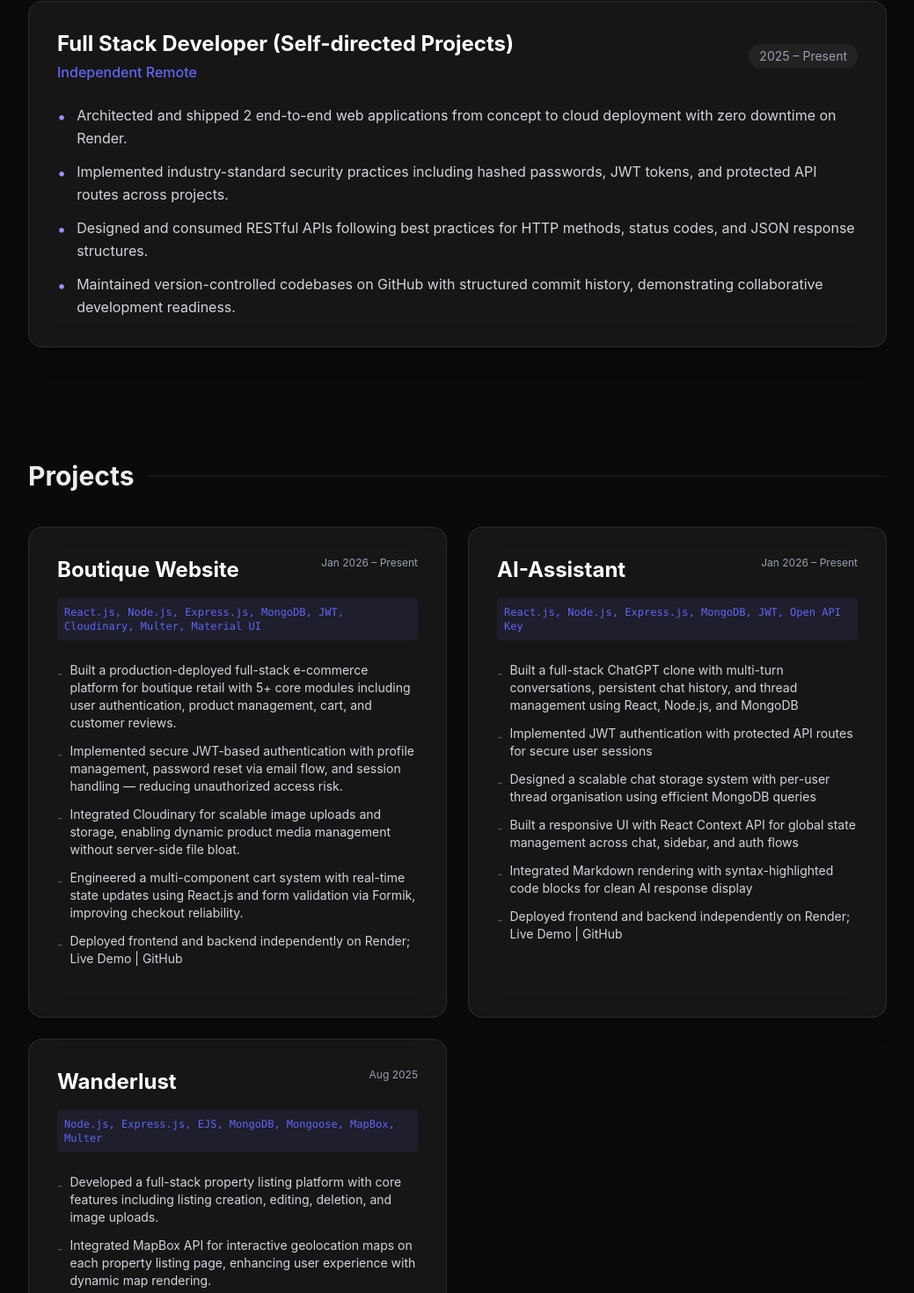
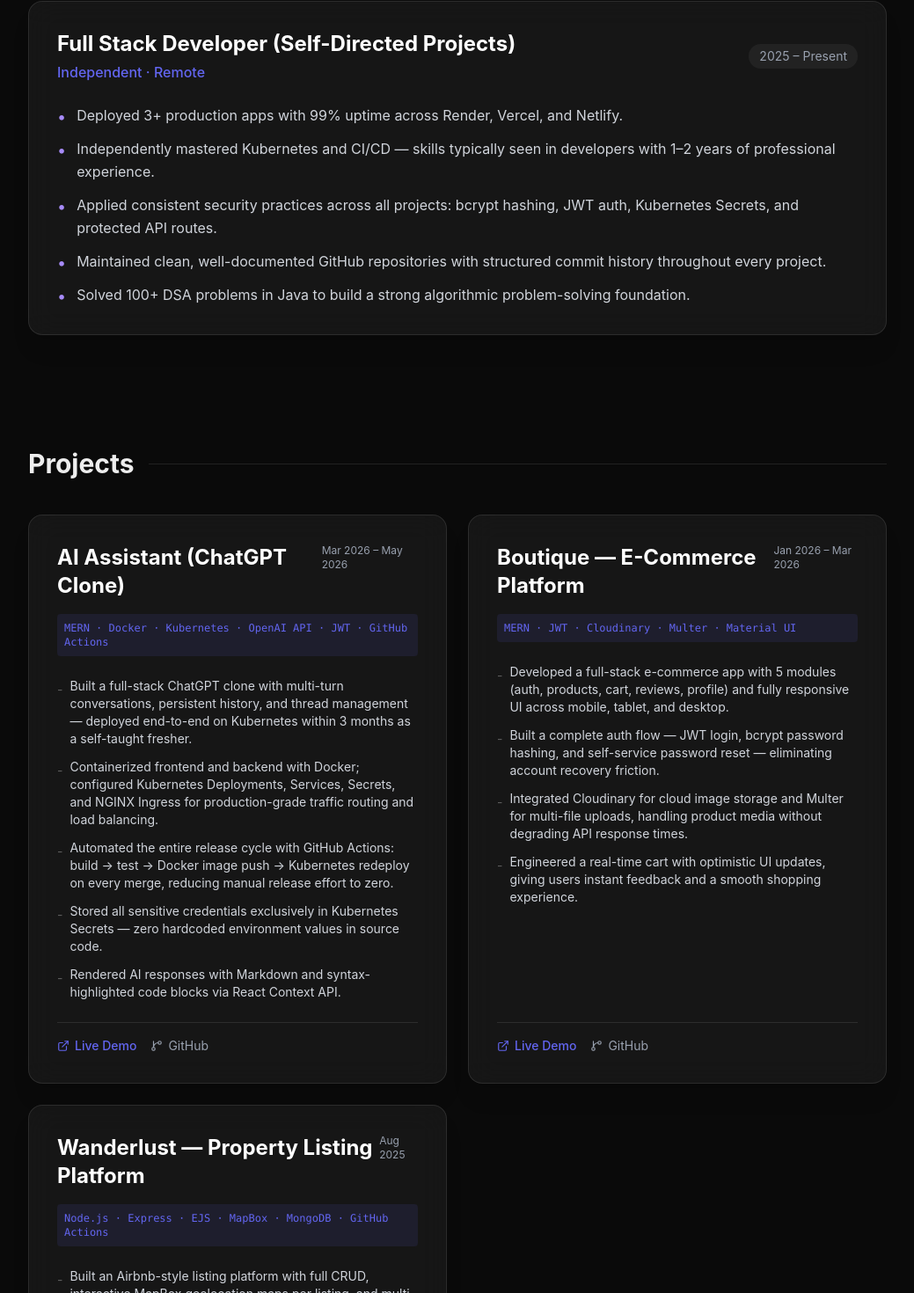
Before and after one commit to Harkit07/Portfolio, a React (Vite) app: page / in a window 1280 px wide. Shown: the part 891-2361 px from the top of the page at 88% size, without its empty margins (120-1159 px from the left). Built offline with nearby package versions, Linux system fonts and the light colour scheme.

Commit message:
update resume and data.js

```diff
--- a/src/App.jsx
+++ b/src/App.jsx
@@ -177,6 +177,28 @@ function App() {
                       </li>
                     ))}
                   </ul>
+                  <div className="flex gap-4 mt-auto pt-4 border-t border-white/10">
+                    {project.liveUrl && (
+                      <a
+                        href={project.liveUrl}
+                        target="_blank"
+                        rel="noopener noreferrer"
+                        className="flex items-center gap-1.5 text-sm text-primary hover:text-white transition-colors font-medium"
+                      >
+                        <ExternalLink size={14} /> Live Demo
+                      </a>
+                    )}
+                    {project.githubUrl && (
+                      <a
+                        href={project.githubUrl}
+                        target="_blank"
+                        rel="noopener noreferrer"
+                        className="flex items-center gap-1.5 text-sm text-gray-400 hover:text-white transition-colors"
+                      >
+                        <GitBranch size={14} /> GitHub
+                      </a>
+                    )}
+                  </div>
                 </div>
               ))}
             </div>
--- a/src/data.js
+++ b/src/data.js
@@ -3,34 +3,27 @@ export const resumeData = {
     name: "Harkit Singh",
     title: "Full Stack (MERN) Developer",
     summary:
-      "Motivated Full Stack (MERN) Developer with hands-on experience designing and deploying production-ready web applications. Proficient in React.js, Node.js, Express.js, and MongoDB with practical knowledge of REST API development, JWT authentication, cloud media storage, and responsive UI design. Seeking a software engineering role to build scalable, user-centric products at a high-impact technology company.",
+      "MERN Stack Developer who independently built and deployed a Kubernetes-orchestrated ChatGPT clone and two production-grade platforms — an e-commerce store and an Airbnb-style listing app — all from scratch. Hands-on with Docker, GitHub Actions CI/CD, and NGINX Ingress, going well beyond typical fresher scope. Looking to bring full-stack and DevOps skills to a team shipping real products.",
     location: "Rajasthan, India",
     email: "harkitsinghsran9584@gmail.com",
     phone: "+91-8890436710",
     links: [
       { name: "GitHub", url: "https://github.com/Harkit07" },
-      {
-        name: "Boutique App",
-        url: "https://boutiquefrontend-ymww.onrender.com/",
-      },
-      {
-        name: "Wanderlust",
-        url: "https://wanderlust-jade-sigma.vercel.app/listings",
-      },
-      { name: "AI-Assistant", url: "https://ai-assistant-nsg8.onrender.com/" },
+      { name: "Portfolio", url: "https://portfolio-8zov.onrender.com" },
+      { name: "LinkedIn", url: "https://www.linkedin.com/in/harkit-singh/" },
     ],
   },
   skills: [
     {
       category: "Languages",
-      items: ["JavaScript (ES6+)", "HTML5", "CSS3", "SQL"],
+      items: ["JavaScript (ES6+)", "HTML5", "CSS3", "SQL", "Java (DSA)"],
     },
     {
       category: "Frontend",
       items: [
         "React.js",
+        "Tailwind CSS",
         "Bootstrap",
-        "Tailwind CSS",
         "Material UI",
         "Formik",
         "EJS",
@@ -38,92 +31,123 @@ export const resumeData = {
     },
     {
       category: "Backend",
-      items: ["Node.js", "Express.js", "REST API Design", "JWT Authentication"],
-    },
-    { category: "Databases", items: ["MongoDB", "Mongoose ODM", "SQL"] },
-    {
-      category: "Cloud & DevOps",
-      items: ["Cloudinary", "Render", "Git", "GitHub", "OpenAI API"],
+      items: [
+        "Node.js",
+        "Express.js",
+        "REST API Design",
+        "JWT Authentication",
+        "bcrypt",
+        "Multer",
+      ],
     },
     {
-      category: "Tools",
-      items: ["VS Code", "Postman", "Terminal", "MapBox API", "Multer"],
+      category: "Databases",
+      items: ["MongoDB", "Mongoose ODM", "SQL"],
+    },
+    {
+      category: "DevOps & CI/CD",
+      items: [
+        "Docker",
+        "Kubernetes",
+        "NGINX Ingress",
+        "GitHub Actions",
+        "CI/CD Pipelines",
+      ],
+    },
+    {
+      category: "Cloud & Deployment",
+      items: [
+        "Render",
+        "Vercel",
+        "Netlify",
+        "Cloudinary",
+        "OpenAI API",
+        "MapBox API",
+      ],
+    },
+    {
+      category: "Tools & Workflow",
+      items: ["Git", "GitHub", "Postman", "VS Code"],
     },
     {
       category: "Concepts",
       items: [
         "MVC Architecture",
+        "Container Orchestration",
+        "Ingress Routing",
+        "Responsive Design",
         "CRUD Operations",
-        "Responsive Web Design",
         "Session Management",
       ],
     },
   ],
   achievements: [
     {
-      title: "Full Stack Developer (Self-directed Projects)",
-      company: "Independent Remote",
+      title: "Full Stack Developer (Self-Directed Projects)",
+      company: "Independent · Remote",
       dates: "2025 – Present",
       bullets: [
-        "Architected and shipped 2 end-to-end web applications from concept to cloud deployment with zero downtime on Render.",
-        "Implemented industry-standard security practices including hashed passwords, JWT tokens, and protected API routes across projects.",
-        "Designed and consumed RESTful APIs following best practices for HTTP methods, status codes, and JSON response structures.",
-        "Maintained version-controlled codebases on GitHub with structured commit history, demonstrating collaborative development readiness.",
+        "Deployed 3+ production apps with 99% uptime across Render, Vercel, and Netlify.",
+        "Independently mastered Kubernetes and CI/CD — skills typically seen in developers with 1–2 years of professional experience.",
+        "Applied consistent security practices across all projects: bcrypt hashing, JWT auth, Kubernetes Secrets, and protected API routes.",
+        "Maintained clean, well-documented GitHub repositories with structured commit history throughout every project.",
+        "Solved 100+ DSA problems in Java to build a strong algorithmic problem-solving foundation.",
       ],
     },
   ],
   projects: [
     {
-      title: "Boutique Website",
-      stack:
-        "React.js, Node.js, Express.js, MongoDB, JWT, Cloudinary, Multer, Material UI",
-      dates: "Jan 2026 – Present",
+      title: "AI Assistant (ChatGPT Clone)",
+      stack: "MERN · Docker · Kubernetes · OpenAI API · JWT · GitHub Actions",
+      dates: "Mar 2026 – May 2026",
+      liveUrl: "https://ai-assistant-nsg8.onrender.com",
+      githubUrl: "https://github.com/Harkit07/AI-Assistant.git",
       bullets: [
-        "Built a production-deployed full-stack e-commerce platform for boutique retail with 5+ core modules including user authentication, product management, cart, and customer reviews.",
-        "Implemented secure JWT-based authentication with profile management, password reset via email flow, and session handling — reducing unauthorized access risk.",
-        "Integrated Cloudinary for scalable image uploads and storage, enabling dynamic product media management without server-side file bloat.",
-        "Engineered a multi-component cart system with real-time state updates using React.js and form validation via Formik, improving checkout reliability.",
-        "Deployed frontend and backend independently on Render; Live Demo | GitHub",
+        "Built a full-stack ChatGPT clone with multi-turn conversations, persistent history, and thread management — deployed end-to-end on Kubernetes within 3 months as a self-taught fresher.",
+        "Containerized frontend and backend with Docker; configured Kubernetes Deployments, Services, Secrets, and NGINX Ingress for production-grade traffic routing and load balancing.",
+        "Automated the entire release cycle with GitHub Actions: build → test → Docker image push → Kubernetes redeploy on every merge, reducing manual release effort to zero.",
+        "Stored all sensitive credentials exclusively in Kubernetes Secrets — zero hardcoded environment values in source code.",
+        "Rendered AI responses with Markdown and syntax-highlighted code blocks via React Context API.",
       ],
     },
     {
-      title: "AI-Assistant",
-      stack: "React.js, Node.js, Express.js, MongoDB, JWT, Open API Key",
-      dates: "Jan 2026 – Present",
+      title: "Boutique — E-Commerce Platform",
+      stack: "MERN · JWT · Cloudinary · Multer · Material UI",
+      dates: "Jan 2026 – Mar 2026",
+      liveUrl: "https://boutiquefrontend-ymww.onrender.com",
+      githubUrl: "https://github.com/Harkit07/Boutique",
       bullets: [
-        "Built a full-stack ChatGPT clone with multi-turn conversations, persistent chat history, and thread management using React, Node.js, and MongoDB",
-        "Implemented JWT authentication with protected API routes for secure user sessions",
-        "Designed a scalable chat storage system with per-user thread organisation using efficient MongoDB queries",
-        "Built a responsive UI with React Context API for global state management across chat, sidebar, and auth flows",
-        "Integrated Markdown rendering with syntax-highlighted code blocks for clean AI response display",
-        "Deployed frontend and backend independently on Render; Live Demo | GitHub",
+        "Developed a full-stack e-commerce app with 5 modules (auth, products, cart, reviews, profile) and fully responsive UI across mobile, tablet, and desktop.",
+        "Built a complete auth flow — JWT login, bcrypt password hashing, and self-service password reset — eliminating account recovery friction.",
+        "Integrated Cloudinary for cloud image storage and Multer for multi-file uploads, handling product media without degrading API response times.",
+        "Engineered a real-time cart with optimistic UI updates, giving users instant feedback and a smooth shopping experience.",
       ],
     },
     {
-      title: "Wanderlust",
-      stack: "Node.js, Express.js, EJS, MongoDB, Mongoose, MapBox, Multer",
+      title: "Wanderlust — Property Listing Platform",
+      stack: "Node.js · Express · EJS · MapBox · MongoDB · GitHub Actions",
       dates: "Aug 2025",
+      liveUrl: "https://wanderlust-jade-sigma.vercel.app/listings",
+      githubUrl: "https://github.com/Harkit07/Wanderlust.git",
       bullets: [
-        "Developed a full-stack property listing platform with core features including listing creation, editing, deletion, and image uploads.",
-        "Integrated MapBox API for interactive geolocation maps on each property listing page, enhancing user experience with dynamic map rendering.",
-        "Implemented MVC architecture with Express.js routing and EJS server-side templating, ensuring clean separation of concerns and maintainable codebase.",
-        "Handled multi-image uploads with Multer and persisted structured data using Mongoose ODM with MongoDB Atlas cloud database.",
-        "Live Demo | GitHub",
+        "Built an Airbnb-style listing platform with full CRUD, interactive MapBox geolocation maps per listing, and multi-image uploads — following strict MVC separation of concerns.",
+        "Implemented a test-gated CI/CD pipeline: GitHub Actions runs Jest tests against a live MongoDB service container; only green builds deploy to Vercel via Vercel CLI.",
+        "Uploaded Jest coverage reports as GitHub Actions artifacts on every run, enabling regression tracking across the entire development lifecycle.",
       ],
     },
   ],
   education: [
     {
       degree: "Master of Computer Applications (MCA)",
-      institution: "Shri Khushal Das University Hanumangarh, Rajasthan",
+      institution: "Shri Khushal Das University, Hanumangarh, Rajasthan",
       dates: "2025 – Present",
-      metrics: "",
+      metrics: "CGPA: 7.6 / 10",
     },
     {
       degree: "Bachelor of Computer Applications (BCA)",
-      institution: "Shri Khushal Das University Hanumangarh, Rajasthan",
-      dates: "2022 – 2024",
-      metrics: "CGPA: 7.0",
+      institution: "Shri Khushal Das University, Hanumangarh, Rajasthan",
+      dates: "2022 – 2025",
+      metrics: "",
     },
   ],
 };
```
Also changed, not shown: 1 other file (tests, documents, lock files or other folders).
